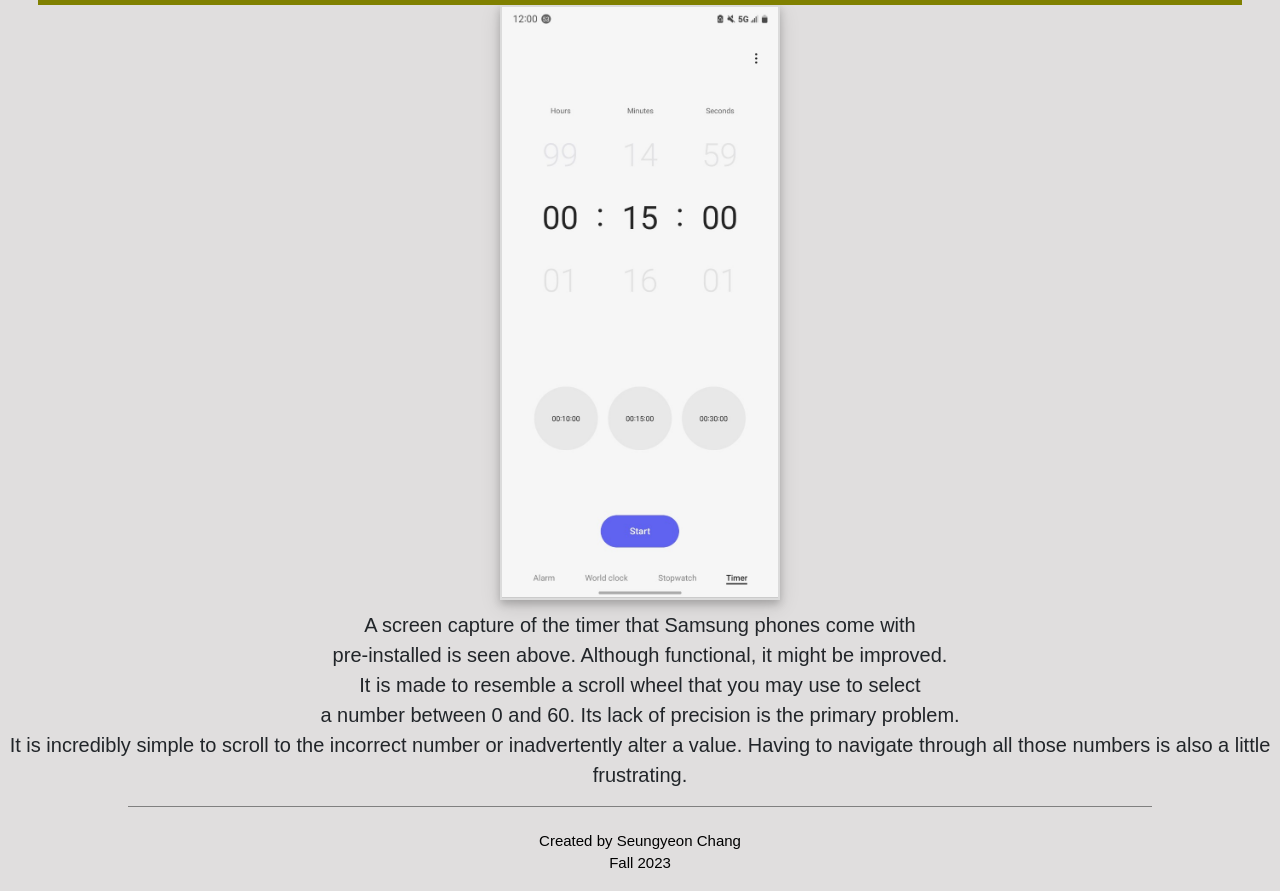
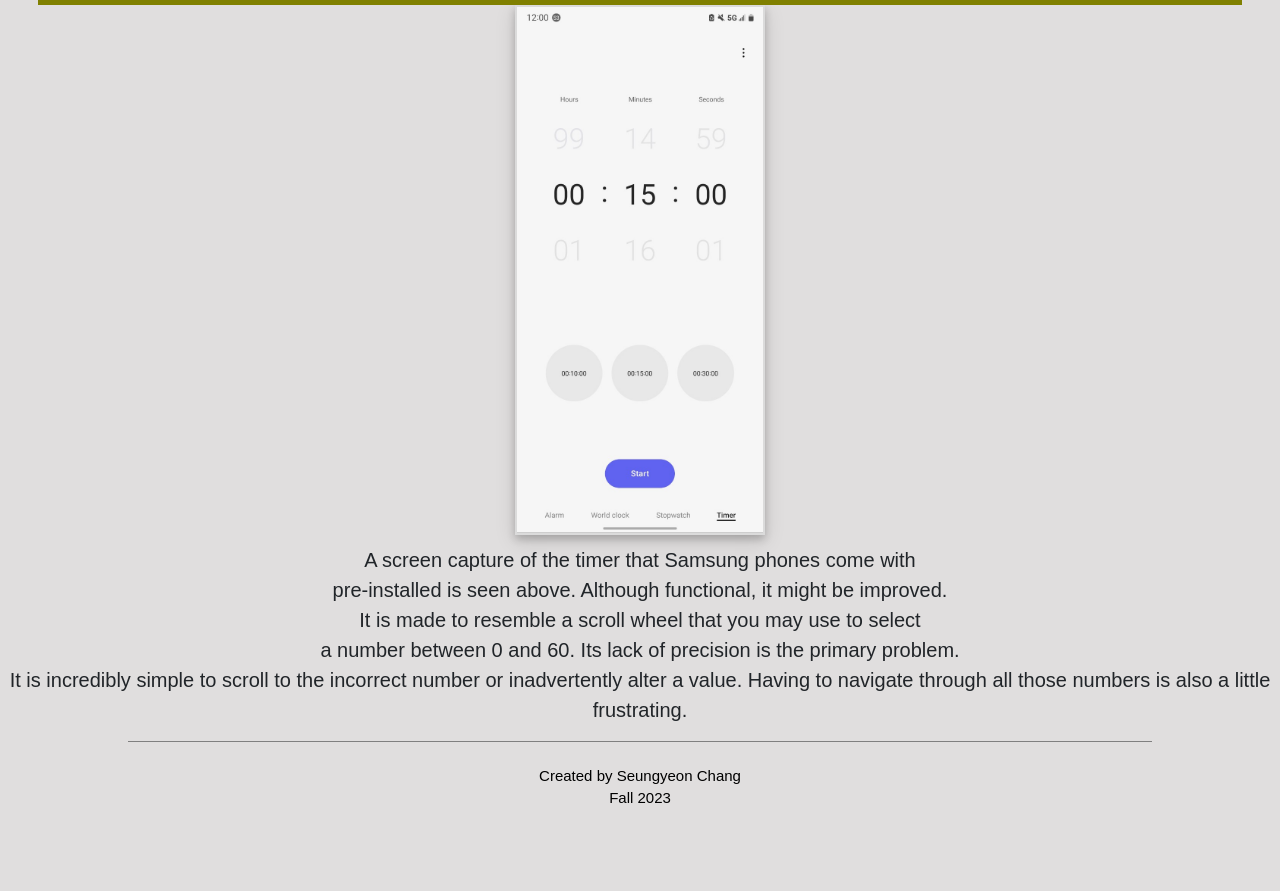
Before and after one commit to SeungyeonChang/juliet, a plain HTML site: page page/current.html in a window 1280 px wide. Shown: the part 51-942 px from the top of the page. After the commit the page ends 877 px from the top, so only its background shows below. Drawn offline with nearby package versions, Linux system fonts and the light colour scheme.

Commit message:
Add files via upload

```diff
--- a/styles/style.css
+++ b/styles/style.css
@@ -74,7 +74,7 @@ footer{
 
 #current-img {
   display: block;
-  height: 595px;
+  height: 530px;
   margin-left: auto;
   margin-right: auto;
   border: 2px solid #dbdbdb;
```
